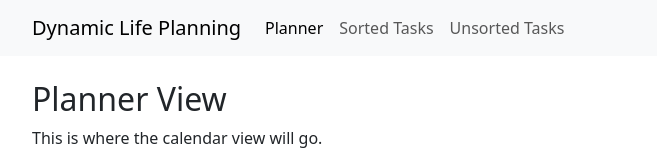
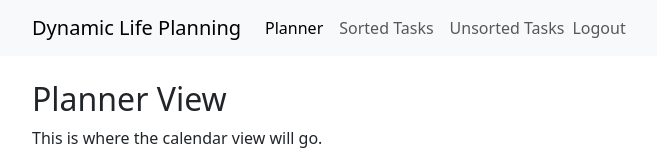
Before and after one commit to tokentrojan/Dynamic-Life-Planning, a React (Vite) app in the folder client/: page /planner in a window 1280 px wide. Shown: the top 160 px of the page, without its empty margins (50-707 px from the left). Built offline with nearby package versions, Linux system fonts and the light colour scheme; no server answers; sample sign-in values are in the browser's storage.

Commit message:
Added the logout button to the nav bar. Works as it should now
There was no function to log the user out. I have added it in the navbar

```diff
--- a/client/src/components/NavBar.tsx
+++ b/client/src/components/NavBar.tsx
@@ -1,7 +1,20 @@
 import { NavLink } from 'react-router-dom';
 import { Navbar, Nav, Container } from 'react-bootstrap';
+import { signOut } from 'firebase/auth';
+import { auth } from '../firebase'; // adjust path if needed
+import { useNavigate } from 'react-router-dom';
 
 function AppNavbar() {
+  const navigate = useNavigate();
+
+  const handleLogout = async () => {
+    try {
+      await signOut(auth);
+      navigate('/login');
+    } catch (error) {
+      console.error('Error signing out:', error);
+    }
+  };
   return (
     <Navbar bg="light" expand="lg">
       <Container>
@@ -10,6 +23,7 @@ function AppNavbar() {
           <NavLink className="nav-link" to="/planner">Planner</NavLink>
           <NavLink className="nav-link" to="/sorted">Sorted Tasks</NavLink>
           <NavLink className="nav-link" to="/unsorted">Unsorted Tasks</NavLink>
+          <button onClick={handleLogout} className="btn btn-link nav-link" style={{ padding: 0 }}>Logout </button>
         </Nav>
       </Container>
     </Navbar>
```
Also changed, not shown: client/src/pages/Login.tsx (+0 -82 lines).
